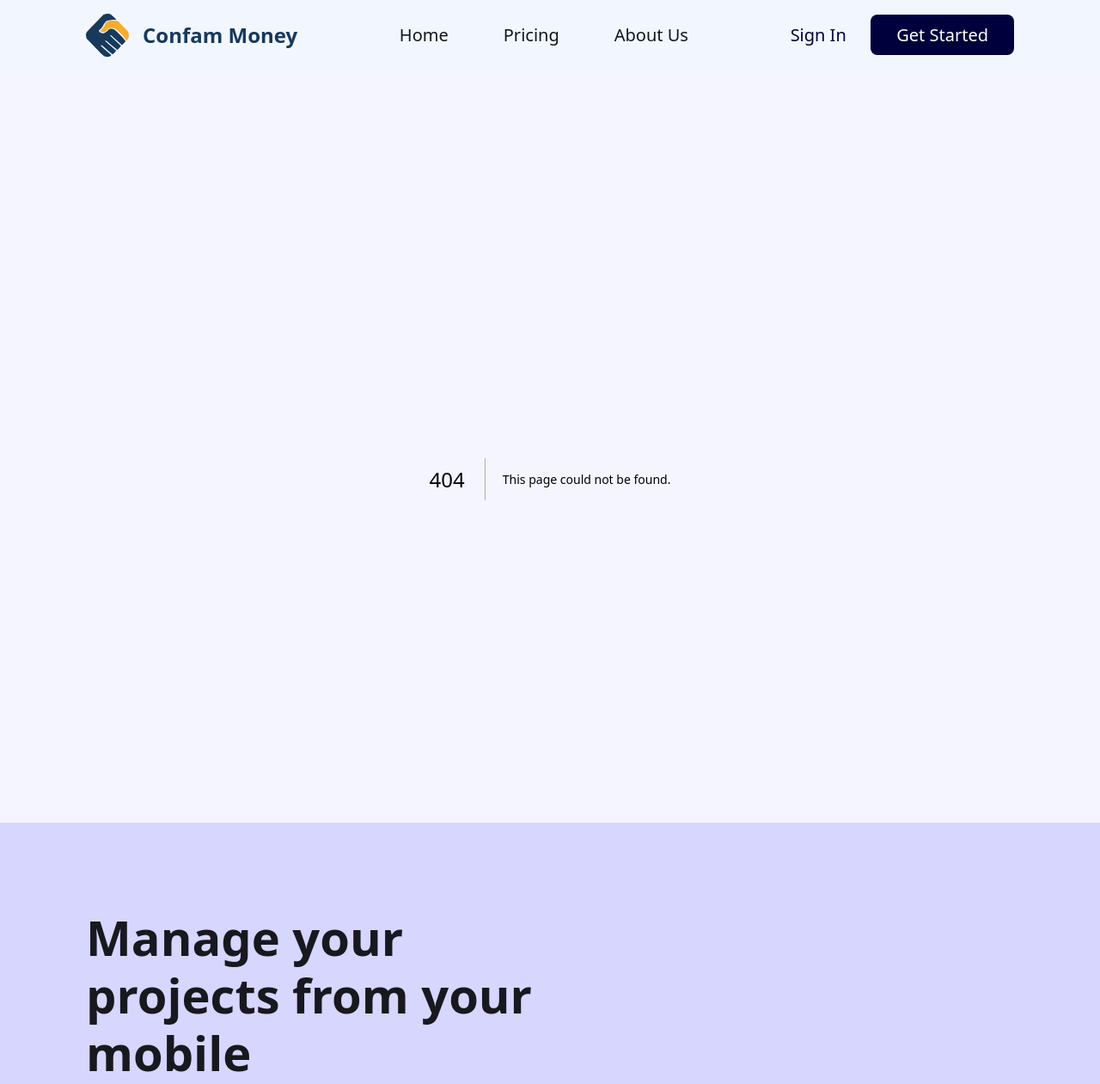
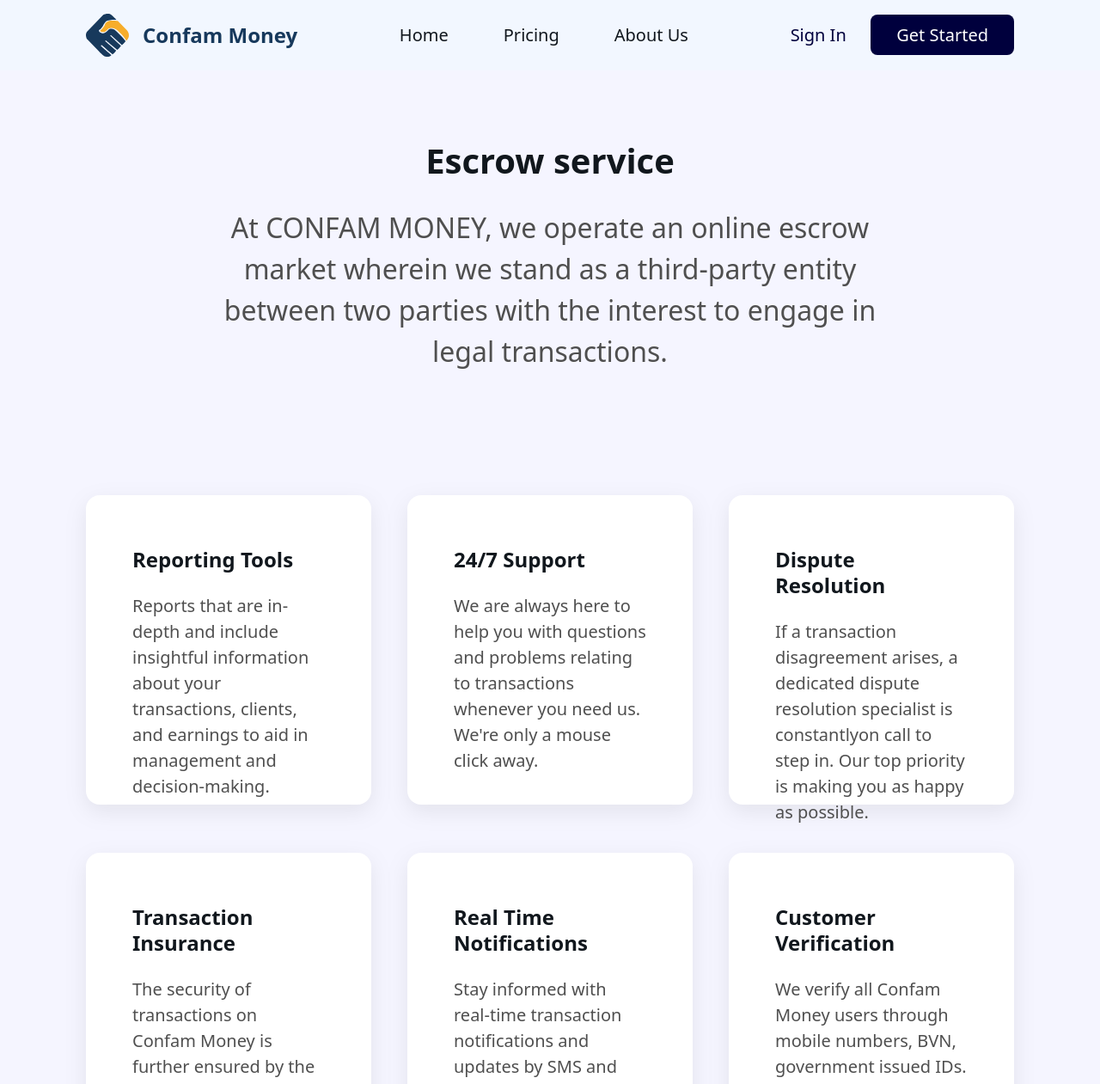
Before and after one commit to Ndibechinonso/Confam_Money_Website, a Next.js app: page /escrow_service in a window 1280 px wide. Before the commit this address had no page. Shown: the top 1261 px of the page at 86% size. Built offline with nearby package versions, Linux system fonts and the light colour scheme.

Commit message:
escrow service initial commit

```diff
--- /dev/null
+++ b/components/EscrowService/EscrowCard.js
@@ -0,0 +1,11 @@
+import PageIntro from "../PageIntro"
+
+const EscrowCard = ({cardTitle, cardDescription}) => {
+    return(
+        <div className="bg-white m-auto h-[307px] md:h-[360px] pt-[3.125rem] md:pt-[3.75rem] pb-[6.563rem] md:pb-[7.875rem] px-[2.375rem] md:px-[3.375rem] shadow-2xl rounded-2xl max-w-[324px] md:max-w-[386px]">
+<PageIntro title={cardTitle} description={cardDescription} titleClass="text-black_2 text-[1.125rem] md:text-[1.5rem] leading-[1.5rem] md:leading-[1.875rem] font-semibold mb-[2rem] md:mb-[1.5rem]" descriptionClass="text-grey_2 text-[1rem] md:text-[1.25rem] leading-[1.5rem] md:leading-[1.875rem]" containerClass="" />
+        </div>
+    )
+}
+
+export default EscrowCard
--- /dev/null
+++ b/components/EscrowService/Testimonials.js
@@ -0,0 +1,25 @@
+import Image from "next/image";
+import PageIntro from "../PageIntro";
+const Testimonials = () => {
+  return (
+    <div className="flex flex-col gap-[70px] lg:flex-row items-center justify-between">
+      <Image src="/images/testimonial_img.png" width={605} height={442} />
+      <div className="max-w-[312px] md:max-w-[503px]">
+        <h4 className="text-primary_5 font-semibold text-center text-[1.125rem] md:text-[1.5rem] mb-[1rem] md:mb-[1.5rem]">Unlimited Transactions</h4>
+        <PageIntro
+          title="Join more than 1000 happy clients"
+          description="Lorem ipsum dolor sit amet, consectetuer adipiscing elit. Aenean commodo ligula eget dolor. Aenean massa.Aenean massa.consectetuer adipiscing elit. Aenean commodo ligula"
+       titleClass="text-black_2 text-[1.5rem] m-auto md:ml-0 md:text-[2.5rem] font-semibold leading-[1.5rem] md:leading-[2.5rem] max-w-[268px] md:max-w-[446px] text-center md:text-left mb-[1.5rem] md:mb-[1.75rem]"
+       descriptionClass="text-black_3 text-[1rem] md:text-[1.25rem] leading-[1.5rem] md:leading-[1.875rem] mb-[1.5rem] md:mb-[3.625rem]"
+       />
+       <div className="flex flex-row justify-between">
+        <div className="flex flex-col gap-[6px] items-center font-semibold"><p className="text-primary_5 text-[1.25rem] md:text-[2.5rem] leading-[1.875rem] md:leading-[3rem]">4.7/5.0</p><p className="text-black_2 text-[0.875rem] md:text-[1.25rem] leading-[1.5rem] md:leading-[1.875rem]">Customer Rating</p></div>
+        <div className="flex flex-col gap-[6px] items-center font-semibold"><p className="text-primary_5 text-[1.25rem] md:text-[2.5rem] leading-[1.875rem] md:leading-[3rem]">1000</p><p className="text-black_2 text-[0.875rem] md:text-[1.25rem] leading-[1.5rem] md:leading-[1.875rem]">Satisfied Clients</p></div>
+        <div className="flex flex-col gap-[6px] items-center font-semibold"><p className="text-primary_5 text-[1.25rem] md:text-[2.5rem] leading-[1.875rem] md:leading-[3rem]">80%</p><p className="text-black_2 text-[0.875rem] md:text-[1.25rem] leading-[1.5rem] md:leading-[1.875rem]">Transaction Rate</p></div>
+       </div>
+      </div>
+    </div>
+  );
+};
+
+export default Testimonials;
--- a/components/Footer.js
+++ b/components/Footer.js
@@ -65,7 +65,7 @@ const Footer = () => {
             <h5 className="text-left font-medium text-[1.125rem] md:text-[1.5rem] text-grey_4">
             Product
             </h5>
-            <Link href="/"><a className="text-[0.875rem] md:text-[1.25rem] text-grey_3"> Escrow Services</a></Link>
+            <Link href="/escrow_service"><a className="text-[0.875rem] md:text-[1.25rem] text-grey_3"> Escrow Services</a></Link>
            <Link href="/pricing"><a className="text-[0.875rem] md:text-[1.25rem] text-grey_3">Pricing</a></Link>
            <Link href="/scam_control"><a className="text-[0.875rem] md:text-[1.25rem] text-grey_3">Scam Control</a></Link>
           </div>
--- a/data.js
+++ b/data.js
@@ -40,7 +40,7 @@ export const comfamGridArray = [
     text: "The Buyer and seller parties engage our platform, and all necessary validation and authentication processes are mandatorily completed by all parties involved. ",
     img: "/images/comfam_1.png",
     imageClass: "order-2",
-    containerClass: 'order-1 max-w-[300px] md:max-w-[435px]'
+    containerClass: "order-1 max-w-[300px] md:max-w-[435px]",
   },
   {
     numberIcon: "/images/number_2.png",
@@ -48,7 +48,7 @@ export const comfamGridArray = [
     text: "The buyer will proceed to deposit the funds required for the payment and purchase of the goods or services.",
     img: "/images/comfam_2.png",
     imageClass: "order-2 md:order-1",
-    containerClass: 'order-1 md:order-2 max-w-[300px] md:max-w-[502px]'
+    containerClass: "order-1 md:order-2 max-w-[300px] md:max-w-[502px]",
   },
   {
     numberIcon: "/images/number_3.png",
@@ -56,7 +56,7 @@ export const comfamGridArray = [
     text: "The seller is mandated to ensure the goods or services is/are delivered in good condition to the buyer.",
     img: "/images/comfam_3.png",
     imageClass: "order-2",
-    containerClass : 'order-1 max-w-[172px] md:max-w-[500px]'
+    containerClass: "order-1 max-w-[172px] md:max-w-[500px]",
   },
   {
     numberIcon: "/images/number_4.png",
@@ -64,6 +64,33 @@ export const comfamGridArray = [
     text: "CONFAM MONEY makes all necessary verification on both sides of the buyer, and seller and proceeds to release the funds to the selling party. In a case where a buyer decides to retract further interest in the purchase of goods or services, all necessary processes will be conducted by Confam Money to ensure fairness and transparency.",
     img: "/images/comfam_4.png",
     imageClass: "order-2 md:order-1",
-    containerClass: 'order-1 md:order-2 max-w-[300] md:max-w-[469px]'
-    },
+    containerClass: "order-1 md:order-2 max-w-[300] md:max-w-[469px]",
+  },
 ];
+
+export const escrowCardArray = [
+  {
+    title: "Reporting Tools",
+    text: "Reports that are in-depth and include insightful information about your transactions, clients, and earnings to aid in management and decision-making.",
+  },
+  {
+    title: "24/7 Support",
+    text: "We are always here to help you with questions and problems relating to transactions whenever you need us. We're only a mouse click away.",
+  },
+  {
+    title: "Dispute Resolution",
+    text: "If a transaction disagreement arises, a dedicated dispute resolution specialist is constantlyon call to step in. Our top priority is making you as happy as possible.",
+  },
+  {
+    title: "Transaction Insurance",
+    text: "The security of transactions on Confam Money is further ensured by the up to ₦10 million in insurance we provide for each transaction.",
+  },
+  {
+    title: "Real Time Notifications",
+    text: "Stay informed with real-time transaction notifications and updates by SMS and email",
+  },
+  {
+    title: "Customer Verification",
+    text: "We verify all Confam Money users through mobile numbers, BVN, government issued IDs. So be rest assured that you are dealing with real people.",
+  },
+];
--- /dev/null
+++ b/pages/escrow_service.js
@@ -0,0 +1,23 @@
+import PageIntro from "../components/PageIntro"
+import { escrowCardArray } from "../data"
+import EscrowCard from "../components/EscrowService/EscrowCard"
+import Testimonials from "../components/EscrowService/Testimonials"
+const EscrowService = () => {
+    return(
+        <div className="px-[1.125rem] md:px-[6.25rem] pb-[6.25rem] md:mb-[12.5rem]">
+<PageIntro pageTitle title="Escrow service" description="At CONFAM MONEY, we operate an online escrow
+ market wherein we stand as a third-party entity
+ between two parties with the interest
+ to engage in legal transactions." />
+
+<div className="grid grid-cols-1 xl:grid-cols-3 gap-x-[2.625rem] gap-y-[2rem] md:gap-y-[3.5rem] mt-[4.688rem] md:mt-[8.938rem] mb-[6.938rem] md:mb-[15.875rem]">
+{escrowCardArray.map((card, index) => {
+    return <EscrowCard key={index} cardTitle={card.title} cardDescription={card.text} />
+})}
+</div>
+<Testimonials />
+        </div>
+    )
+}
+
+export default EscrowService
```
Also changed, not shown: public/images/testimonial_img.png (added).
